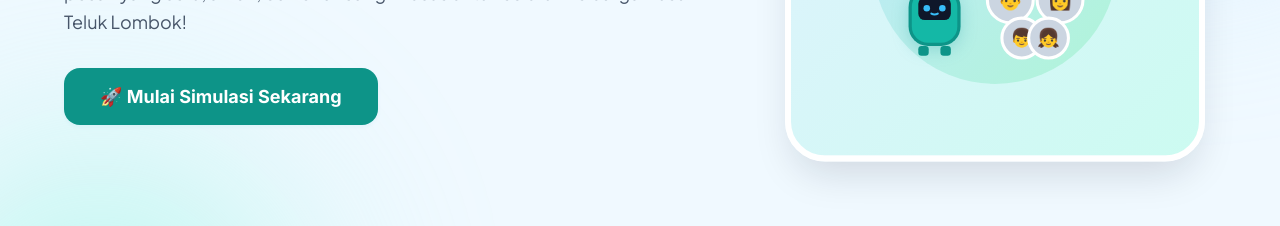
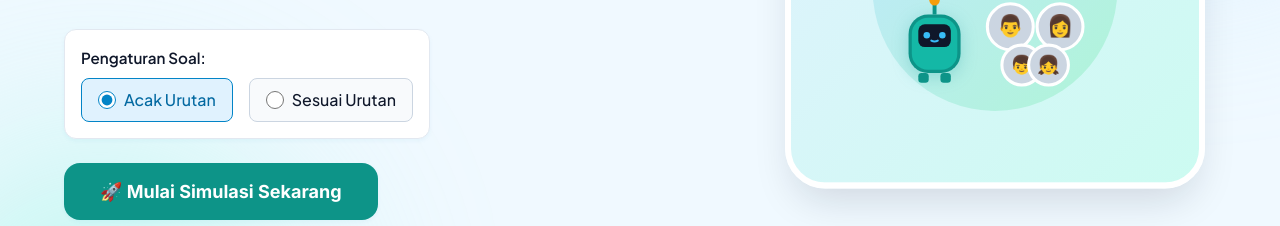
Before and after one commit to EXOGAMER007/Simulasi-Phising, a plain HTML site: page index.html in a window 1280 px wide. Shown: the part 361-587 px from the top of the page. Drawn offline with Linux system fonts and the light colour scheme.

Commit message:
Tambah opsi untuk mengacak atau mengurutkan soal pada landing page

```diff
--- a/css/landing.css
+++ b/css/landing.css
@@ -116,6 +116,51 @@
   margin-bottom: 0;
 }
 
+/* Simulation Options (Toggle) */
+.simulation-options {
+  background-color: var(--color-surface);
+  border: 1px solid var(--border-color-light);
+  border-radius: 12px;
+  padding: 16px;
+  margin-bottom: 24px;
+  display: inline-block;
+  box-shadow: var(--shadow-sm);
+  text-align: left;
+}
+
+.toggle-container {
+  display: flex;
+  gap: 16px;
+  align-items: center;
+}
+
+.radio-label {
+  display: flex;
+  align-items: center;
+  gap: 8px;
+  font-size: 1rem;
+  font-weight: 500;
+  cursor: pointer;
+  padding: 8px 16px;
+  border-radius: 8px;
+  border: 1px solid var(--border-color);
+  transition: all 0.2s ease;
+  background-color: #f8fafc;
+}
+
+.radio-label:has(input:checked) {
+  background-color: #e0f2fe;
+  border-color: var(--color-primary);
+  color: #0369a1; /* Primary Dark */
+}
+
+.radio-label input[type="radio"] {
+  accent-color: var(--color-primary);
+  width: 18px;
+  height: 18px;
+  cursor: pointer;
+}
+
 /* Responsive adjustments */
 @media (max-width: 968px) {
   .hero-wrapper {
--- a/index.html
+++ b/index.html
@@ -23,6 +23,18 @@
         <p>
           Yuk, ikuti Ujian Ketangkasan Digital! Uji seberapa jeli mata kamu dalam mengenali pesan penipuan (phishing) di internet melalui simulasi kotak masuk pesan yang seru, aman, dan dirancang khusus untuk seluruh keluarga Dusun Teluk Lombok!
         </p>
+        <div class="simulation-options">
+          <p style="font-size: 0.95rem; font-weight: 600; margin-bottom: 8px; color: var(--color-text);">Pengaturan Soal:</p>
+          <div class="toggle-container">
+            <label class="radio-label">
+              <input type="radio" name="randomize_option" value="random" checked> Acak Urutan
+            </label>
+            <label class="radio-label">
+              <input type="radio" name="randomize_option" value="sequential"> Sesuai Urutan
+            </label>
+          </div>
+        </div>
+        <br>
         <button id="start-simulation-btn" class="btn btn-secondary btn-large">
           🚀 Mulai Simulasi Sekarang
         </button>
@@ -103,12 +115,15 @@
     document.getElementById('start-simulation-btn').addEventListener('click', () => {
       localStorage.clear(); // Reset all scores
 
+      const isRandomized = document.querySelector('input[name="randomize_option"]:checked').value === 'random';
+
       const gameState = {
         score: 0,
         currentScenarioIndex: 0,
         hintsUsedCount: 0,
         currentLevel: 1,
-        answersLog: []
+        answersLog: [],
+        isRandomized: isRandomized
       };
 
       localStorage.setItem('waspada_digital_state', JSON.stringify(gameState));
```
Also changed, not shown: js/gameplay.js (+29 -4 lines).
